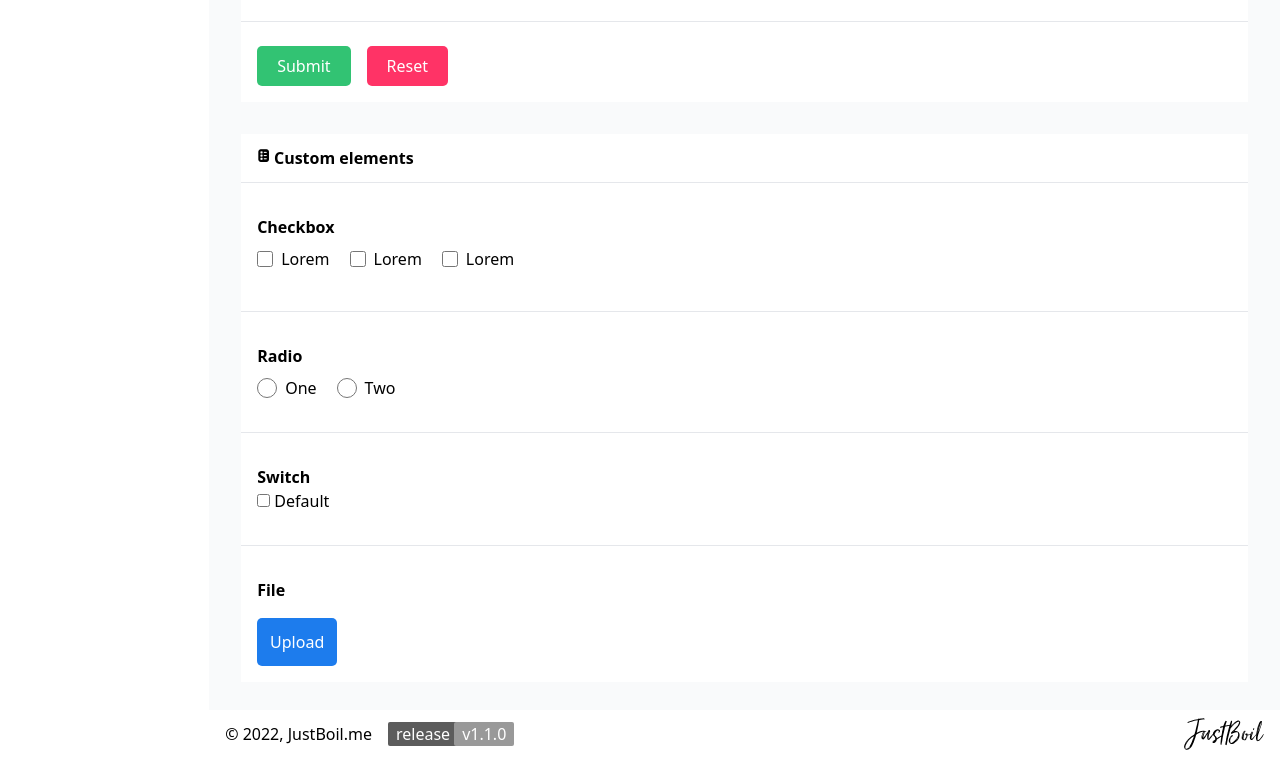
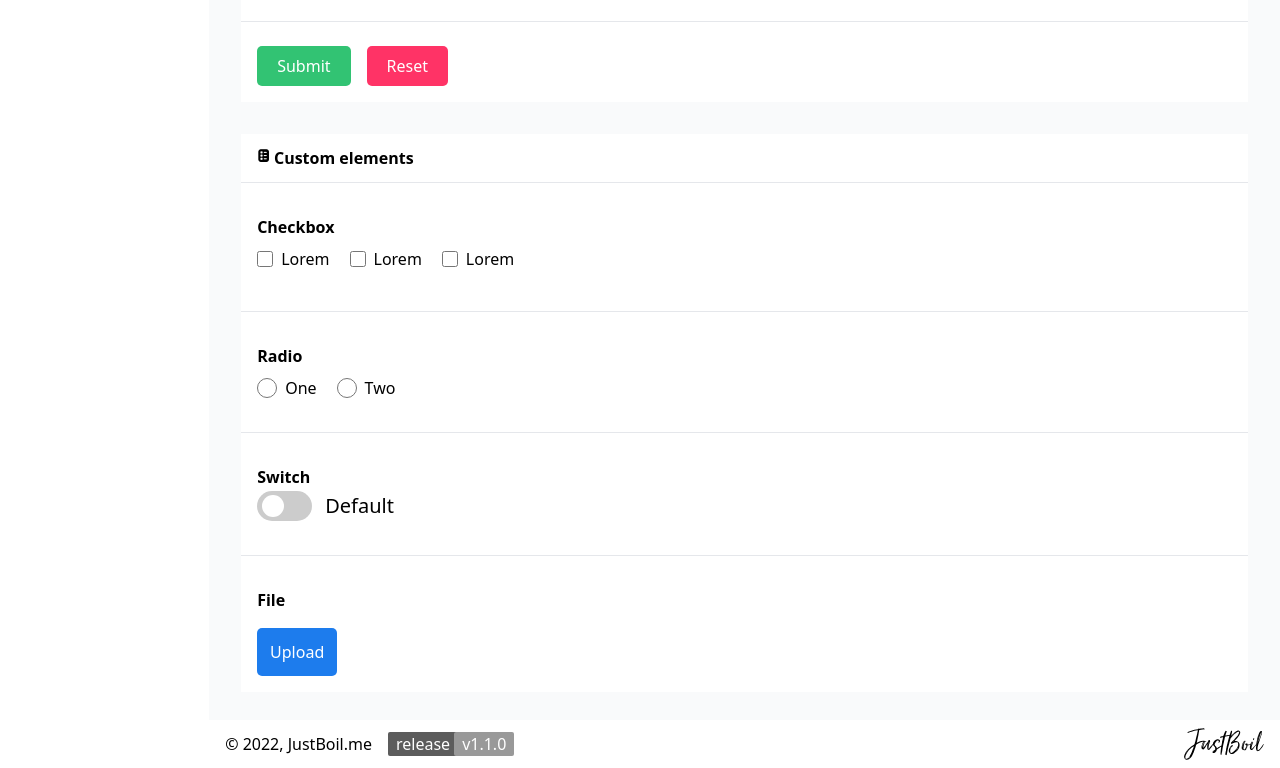
Before and after one commit to imNaasir/Dashboard-Tailwindcss, a plain HTML site: page forms.html in a window 1280 px wide. Shown: the part 856-1624 px from the top of the page. Drawn offline with nearby package versions, Linux system fonts and the light colour scheme.

Commit message:
added switch

```diff
--- a/forms.html
+++ b/forms.html
@@ -491,11 +491,13 @@
                     <hr>
                     <div class="field px-4">
                         <span class="font-[ui-sans-serif - 700] text-[16px] font-bold block">Switch</span>
-                        <label class="switch">
-                          <input type="checkbox" value="false">
-                          <span class="check"></span>
-                          <span class="control-label">Default</span>
-                        </label>
+                        <div class="flex items-center gap-2">
+                            <label class="switch">
+                                <input type="checkbox">
+                                <span class="slider"></span>
+                            </label>
+                            <span class="text-xl">Default</span>
+                        </div>
                     </div>
                     <hr>
                     <div class="px-4 flex flex-col  gap-4 mb-4">
--- a/style.css
+++ b/style.css
@@ -103,3 +103,57 @@ label:hover .dropdown{
   table thead tr{background-color: white;}
 
   table tr:hover {background-color: #F3F6F6;}
+
+  /* switch */
+  .switch {
+    position: relative;
+    display: inline-block;
+    width: 60px;
+    height: 34px;
+  }
+
+  .switch input {
+    opacity: 0;
+    width: 0;
+    height: 0;
+  }
+
+  .slider {
+    position: absolute;
+    cursor: pointer;
+    top: 2px;
+    left: 0;
+    right: 5px;
+    bottom: 2px;
+    background-color: #ccc;
+    -webkit-transition: .4s;
+    transition: .4s;
+    border-radius: 40px;
+  }
+
+  .slider:before {
+    position: absolute;
+    content: "";
+    height: 22px;
+    width: 22px;
+    left: 5px;
+    bottom: 4px;
+    background-color: white;
+    -webkit-transition: .4s;
+    transition: .4s;
+    border-radius: 50%;
+  }
+
+  input:checked + .slider {
+    background-color: #2196F3;
+  }
+
+  input:focus + .slider {
+    box-shadow: 0 0 1px #2196F3;
+  }
+
+  input:checked + .slider:before {
+    -webkit-transform: translateX(24px);
+    -ms-transform: translateX(24px);
+    transform: translateX(24px);
+  }
```
